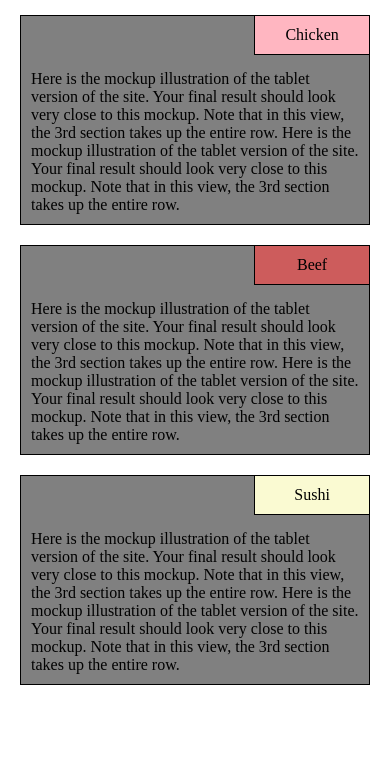
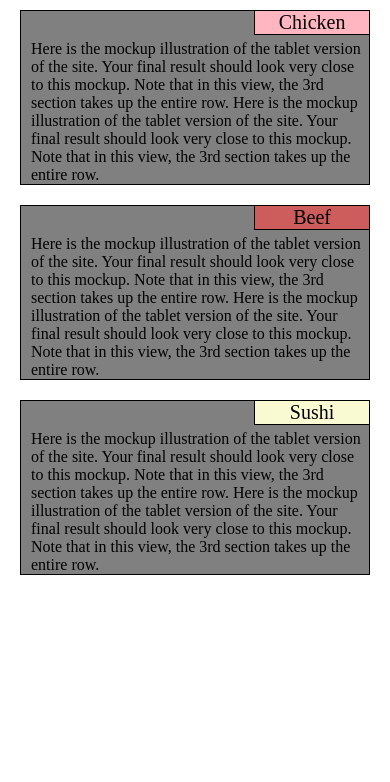
Before and after one commit to GeoffreyBrann/coursera-test, a plain HTML site: page mod2_solution/index.html in a window 390 px wide. Shown: the part 62-844 px from the top of the page. Drawn offline with Linux system fonts and the light colour scheme.

Commit message:
made sushi box smaller when in tablet mode, passed html and css checkers

```diff
--- a/mod2_solution/css/styles.css
+++ b/mod2_solution/css/styles.css
@@ -1,25 +1,38 @@
 /********** Base styles **********/
+.style {
+  font-family: Arial, Helvetica, sans-serif;
+  color: #0000ff;
+}
+
 * {
   box-sizing: border-box;
   margin: 0;
   padding: 0;
 }
+
+body {
+	font-size: 100%;
+}
+
 h1 {
 	text-align: center;
 	margin: 10px;
+	font-size: 1.75em;
 }
 
 div {
 	padding: 10px;
 }
 
-section {
+div.container {
 	background-color: gray;
 	border: 1px solid black;
+	padding: 0px;
 }
 
 p {
-	padding: 10px;
+	padding: 0px;
+	overflow: scroll;
 }
 .p1 {
 	width: 33%;
@@ -29,9 +42,11 @@ p {
 	border-left: 1px solid black;
 	border-bottom: 1px solid black;
 	text-align: center;
+	font-size: 1.25em;
 }
 .p2 {
-  	padding-top: 15px;
+	padding-left: 10px;
+	padding-top: 5px;
   	margin-top: 0px;
   	overflow: auto;
 }
@@ -61,7 +76,7 @@ div.d1 {
     float: left;
     border: 1px solid green;
   }
-  .col-lg-1 {
+  /*.col-lg-1 {
     width: 8.33%;
   }
   .col-lg-2 {
@@ -69,11 +84,11 @@ div.d1 {
   }
   .col-lg-3 {
     width: 25%;
-  }
+  }*/
   .col-lg-4 {
     width: 33.33%;
   }
-  .col-lg-5 {
+  /*.col-lg-5 {
     width: 41.66%;
   }
   .col-lg-6 {
@@ -96,7 +111,7 @@ div.d1 {
   }
   .col-lg-12 {
     width: 100%;
-  }
+  }*/
 }
 
 /********** Medium devices only (Tablet) **********/
@@ -105,7 +120,7 @@ div.d1 {
     float: left;
     border: 1px solid green;
   }
-  .col-md-1 {
+  /*.col-md-1 {
     width: 8.33%;
   }
   .col-md-2 {
@@ -119,11 +134,11 @@ div.d1 {
   }
   .col-md-5 {
     width: 41.66%;
-  }
+  }*/
   .col-md-6 {
     width: 50%;
   }
-  .col-md-7 {
+  /*.col-md-7 {
     width: 58.33%;
   }
   .col-md-8 {
@@ -137,7 +152,13 @@ div.d1 {
   }
   .col-md-11 {
     width: 91.66%;
-  }
+  }*/
   .col-md-12 {
     width: 100%;
   }
+  #sushi
+  {
+  	width: 16.66%;
+  	left: 83.34%;
+  }
+}
--- a/mod2_solution/index.html
+++ b/mod2_solution/index.html
@@ -12,27 +12,27 @@
 
 <div class="row">
 	<div class="col-lg-4 col-md-6 d1">
-		<section>
+		<div class="container">
 			<p class="p1" id="chicken">Chicken</p>
 
 			<p class="p2">Here is the mockup illustration of the tablet version of the site. Your final result should look very close to this mockup. Note that in this view, the 3rd section takes up the entire row. Here is the mockup illustration of the tablet version of the site. Your final result should look very close to this mockup. Note that in this view, the 3rd section takes up the entire row.</p>
-		</section>
+		</div>
 	</div>
 
 	<div class="col-lg-4 col-md-6 d1">
-		<section>
+		<div class="container">
 			<p class="p1" id="beef">Beef</p>
 
 			<p class="p2">Here is the mockup illustration of the tablet version of the site. Your final result should look very close to this mockup. Note that in this view, the 3rd section takes up the entire row. Here is the mockup illustration of the tablet version of the site. Your final result should look very close to this mockup. Note that in this view, the 3rd section takes up the entire row.</p>
-		</section>
+		</div>
 	</div>
 
 	<div class="col-lg-4 col-md-12 d1">
-		<section>
+		<div class="container">
 			<p class="p1" id="sushi">Sushi</p>
 
 			<p class="p2">Here is the mockup illustration of the tablet version of the site. Your final result should look very close to this mockup. Note that in this view, the 3rd section takes up the entire row. Here is the mockup illustration of the tablet version of the site. Your final result should look very close to this mockup. Note that in this view, the 3rd section takes up the entire row.</p>
-		</section>
+		</div>
 	</div>
 </div>
 
```
